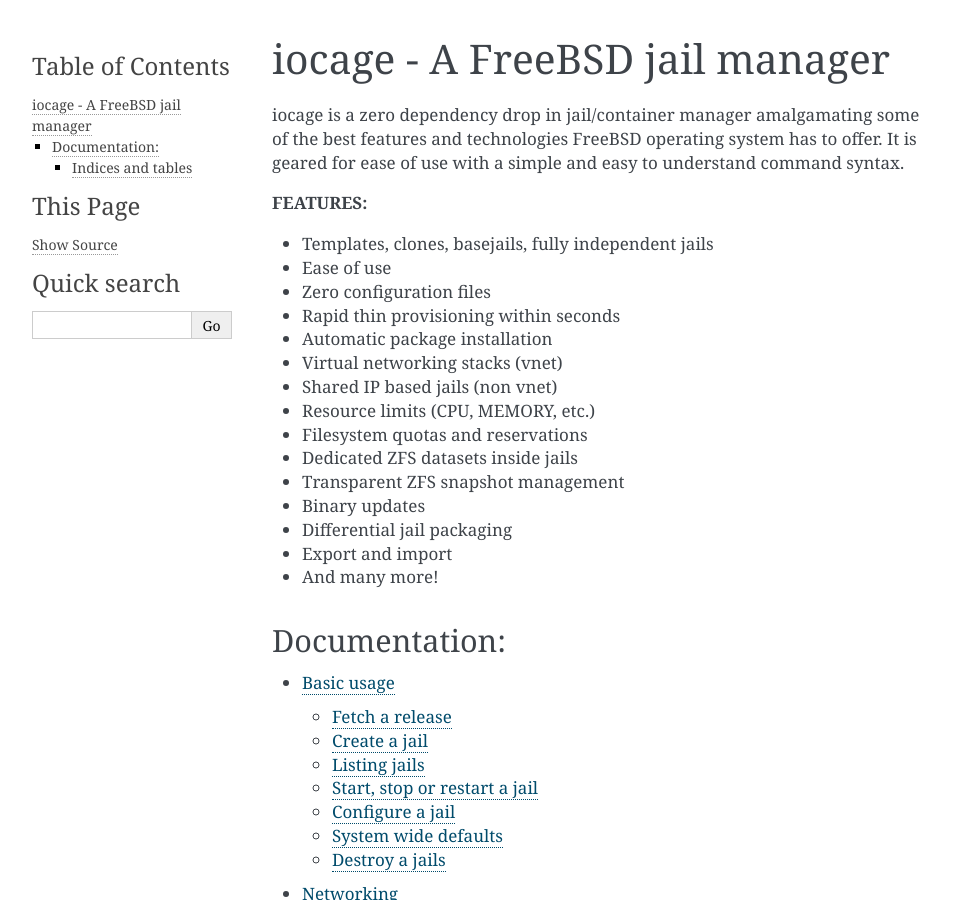
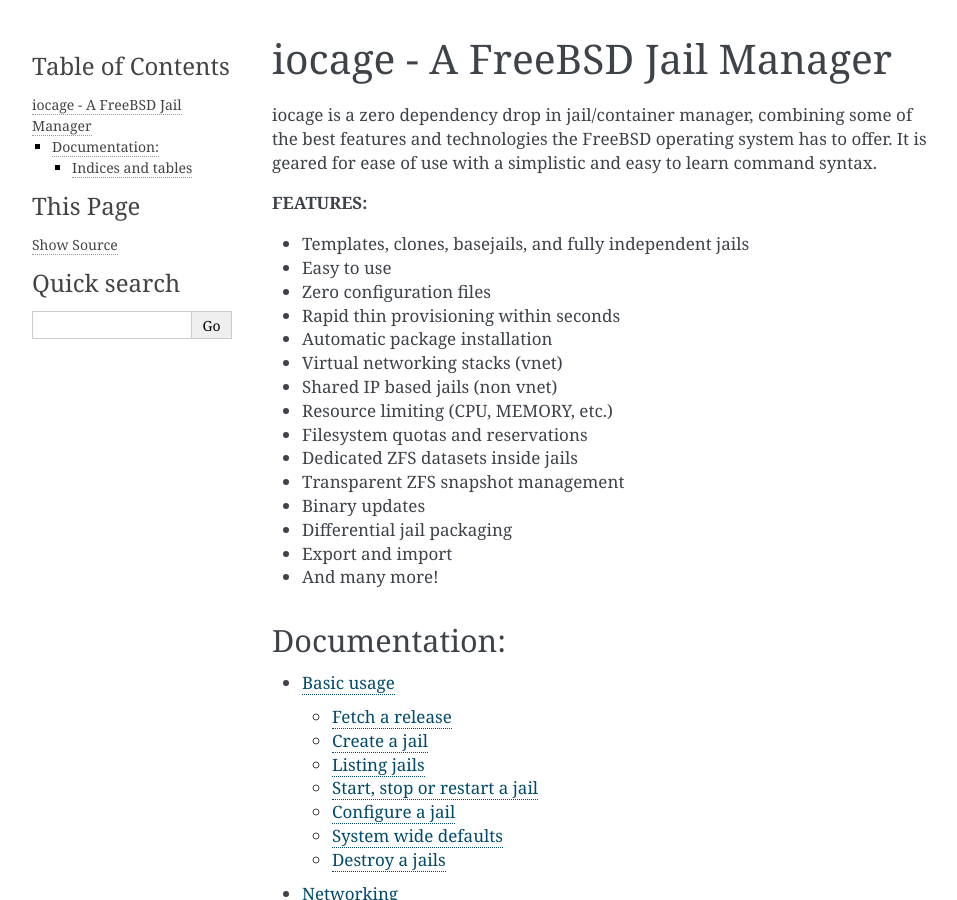
Before and after one commit to iocage/iocage, a Sphinx documentation site: the page built from doc/source/index.rst, in a window 1280 px wide and 900 px high. Shown: the whole window, without its empty margins (148-1105 px from the left). Built offline with Sphinx 7.4.7, drawn with Linux system fonts in a browser that asks for light colours.

Commit message:
Review index.rst (#248)
Light rework to fix a few errors and clarifications.

```diff
--- a/doc/source/index.rst
+++ b/doc/source/index.rst
@@ -1,27 +1,27 @@
 .. iocage documentation master file, created by
    sphinx-quickstart on Wed Jul  9 10:19:09 2014.
-   You can adapt this file completely to your liking, but it should at least
-   contain the root `toctree` directive.
+   You can adapt this file completely to your liking, but it should at
+   least contain the root `toctree` directive.
 
 ===============================
-iocage - A FreeBSD jail manager
+iocage - A FreeBSD Jail Manager
 ===============================
 
-iocage is a zero dependency drop in jail/container manager amalgamating some
-of the best features and technologies FreeBSD operating system has to offer.
-It is geared for ease of use with a simple and easy to understand command
-syntax.
+iocage is a zero dependency drop in jail/container manager, combining
+some of the best features and technologies the FreeBSD operating system
+has to offer. It is geared for ease of use with a simplistic and easy to
+learn command syntax.
 
 **FEATURES:**
 
-- Templates, clones, basejails, fully independent jails
-- Ease of use
+- Templates, clones, basejails, and fully independent jails
+- Easy to use
 - Zero configuration files
 - Rapid thin provisioning within seconds
 - Automatic package installation
 - Virtual networking stacks (vnet)
 - Shared IP based jails (non vnet)
-- Resource limits (CPU, MEMORY, etc.)
+- Resource limiting (CPU, MEMORY, etc.)
 - Filesystem quotas and reservations
 - Dedicated ZFS datasets inside jails
 - Transparent ZFS snapshot management
```
